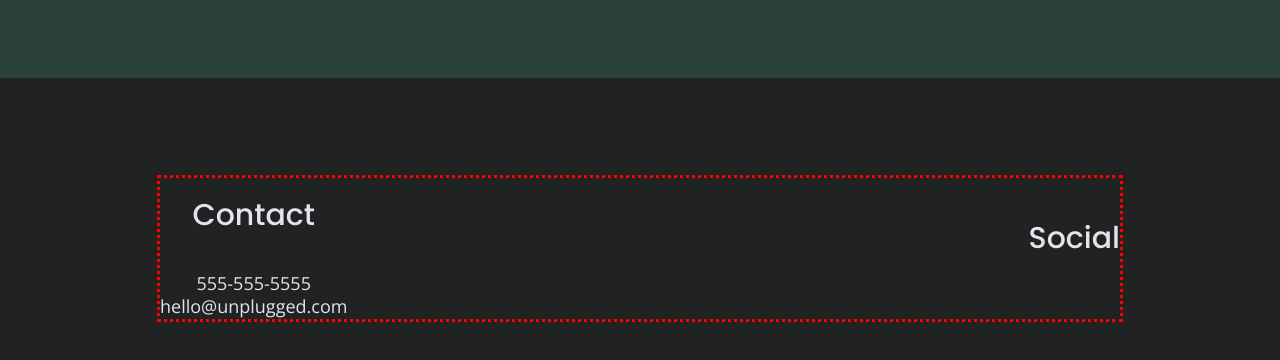
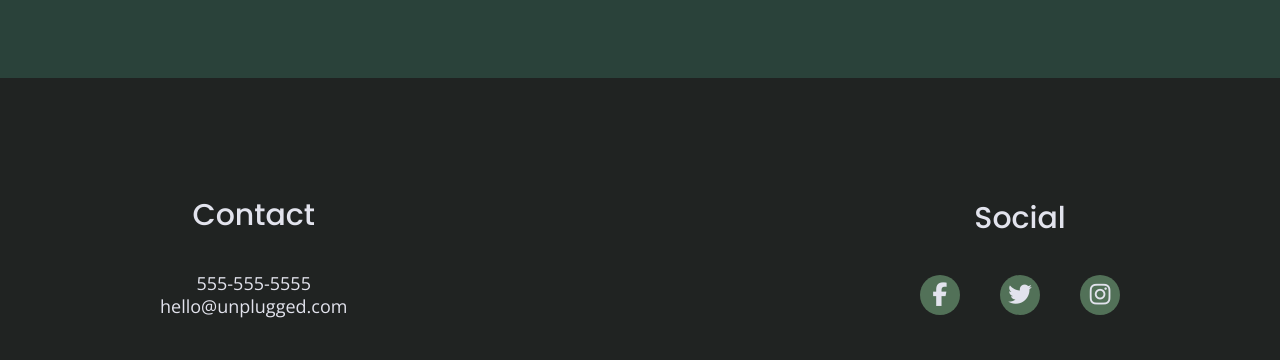
Before and after one commit to Jen-Heard/unplugged-project, a website built with Parcel: page index.html in a window 1280 px wide. Shown: the part 2438-2798 px from the top of the page. Built offline with nearby package versions, Linux system fonts and the light colour scheme.

Commit message:
Added social media icons to footer from font awesome and styled for all breakpoints

```diff
--- a/css/main.css
+++ b/css/main.css
@@ -90,7 +90,7 @@ textarea {
 /** General Styles **/
 
 .content-wrapper {
-  outline: 3px dotted red;
+  /*outline: 3px dotted red;*/
   width: 90%;
   margin: 50px 0;
 }
@@ -222,7 +222,15 @@ footer .social-icons p {
   display: flex;
   justify-content: center;
   align-items: center;
-}
+  background-color: #527158;
+  border-radius: 50%;
+  height: 40px;
+  width: 40px;
+ }
+
+ footer .social-icons i {
+  font-size: 1.3125em;
+ }
 
 .copyright {
   margin: 20px 0;
@@ -639,6 +647,10 @@ footer p {
 footer .copyright {
   width: 100%;
 }
+footer .social-icons {
+  justify-content: space-between;
+  width: 12.5em;
+}
 
 /***** ABOUT Page *****/
 
--- a/index.html
+++ b/index.html
@@ -167,9 +167,9 @@
       <div class="social">
         <h4>Social</h4>
         <div class="social-icons">
-        <p><a href="https://facebook.com" target="_blank" rel="noopener"></a></p>
-        <p><a href="https://twitter.com" target="_blank" rel="noopener"></a></p>
-        <p><a href="https://instagram.com" target="_blank" rel="noopener"></a></p>
+        <p><a href="https://facebook.com" target="_blank" rel="noopener"><i class="fab fa-facebook-f"></i></a></p>
+        <p><a href="https://twitter.com" target="_blank" rel="noopener"><i class="fab fa-twitter"></i></a></p>
+        <p><a href="https://instagram.com" target="_blank" rel="noopener"><i class="fab fa-instagram"></i></a></p>
         </div> <!--div for .social-icons ends -->
       </div><!--div for .social ends -->
     </div> <!--div for .footer-content ends -->
```
Also changed, not shown: about/index.html (+3 -3 lines), faq/index.html (+3 -3 lines).
